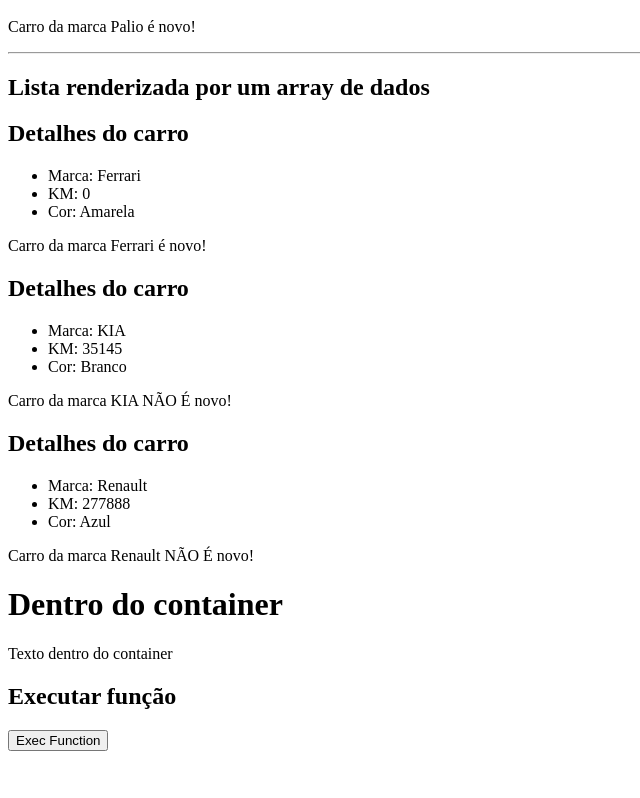
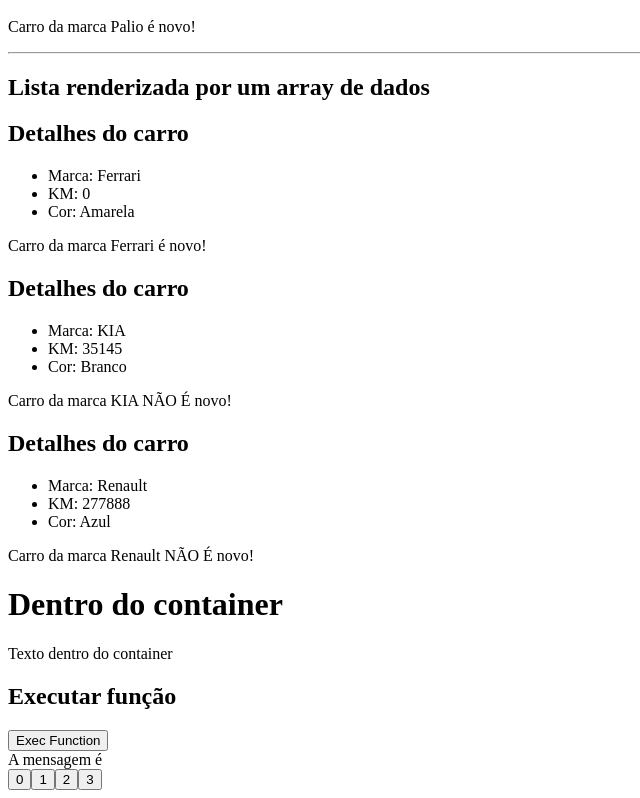
Before and after one commit to felipe-machado-front-end/react-hora-de-codar, a React (Vite) app: page / in a window 1280 px wide. Shown: the part 1409-2207 px from the top of the page, without its empty margins (0-640 px from the left). Before the commit the page ends 2168 px from the top, so only its background shows below. Built offline with nearby package versions, Linux system fonts and the light colour scheme.

Commit message:
Alterando estados por componentes diferentes,mais especificamente utilizando um componente para mostrar o dado e outro para alterar o dado

```diff
--- /dev/null
+++ b/src/components/2-avancando-react/ChangeMessageState.jsx
@@ -0,0 +1,15 @@
+import React from "react";
+
+const ChangeMessageState = ({ handleMessage }) => {
+  const messages = ["ola", "olá", "oi", "tudo bem ?"];
+  return (
+    <div>
+      <button onClick={() => handleMessage(messages[0])}>0</button>
+      <button onClick={() => handleMessage(messages[1])}>1</button>
+      <button onClick={() => handleMessage(messages[2])}>2</button>
+      <button onClick={() => handleMessage(messages[3])}>3</button>
+    </div>
+  );
+};
+
+export default ChangeMessageState;
--- /dev/null
+++ b/src/components/2-avancando-react/Message.jsx
@@ -0,0 +1,7 @@
+import React from "react";
+
+const Message = ({ msg }) => {
+  return <div>A mensagem é {msg}</div>;
+};
+
+export default Message;
--- a/src/components/2-avancando-react/UseComponents2.jsx
+++ b/src/components/2-avancando-react/UseComponents2.jsx
@@ -1,10 +1,12 @@
 import React from "react";
 import CarDetails from "./CarDetails";
 import { Carros } from "./CarrosData";
+import ChangeMessageState from "./ChangeMessageState";
 import ConditionalRender from "./ConditionalRender";
 import Container from "./Container";
 import ExecutarFuncao from "./ExecutarFuncao";
 import ManageDate from "./ManageDate";
+import Message from "./Message";
 import Photo from "./Photo";
 import RenderList from "./RenderList";
 import ShowUserName from "./ShowUserName";
@@ -13,6 +15,11 @@
   function showMessage() {
     alert("Executando do pai");
   }
+
+  const [message, setMessage] = React.useState("");
+  const handleMessage = (msg) => {
+    setMessage(msg);
+  };
   return (
     <div>
       <h2>Componentes da seção 03 </h2>
@@ -37,6 +44,8 @@
         <p>Texto dentro do container</p>
       </Container>
       <ExecutarFuncao fn={showMessage} />
+      <Message msg={message} />
+      <ChangeMessageState handleMessage={handleMessage} />
     </div>
   );
 };
```
